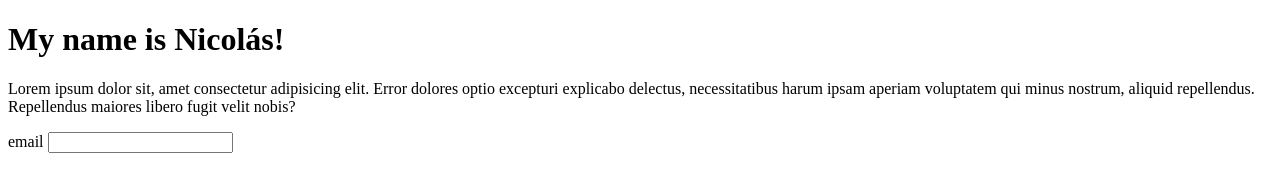
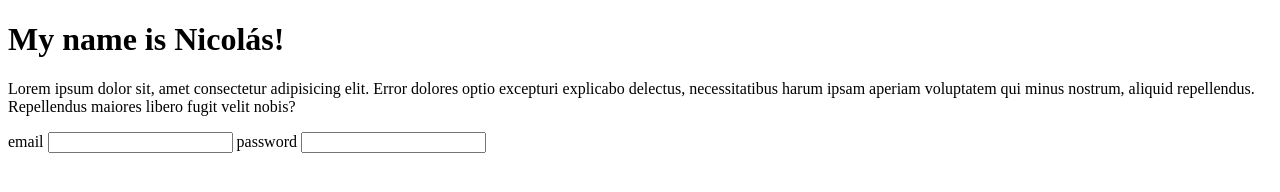
Before and after one commit to Spektrumm24/first-frontendsimplified-git, a plain HTML site: page index.html in a window 1280 px wide. Drawn offline with Linux system fonts and the light colour scheme.

Commit message:
password

```diff
--- a/index.html
+++ b/index.html
@@ -17,6 +17,8 @@
     <form action="">
         <span>email</span>
         <input type="email">
+        <span>password</span>
+        <input type="password">
     </form>
   </body>
 </html>
```
